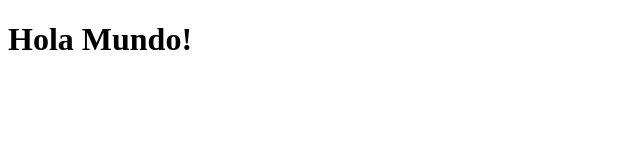
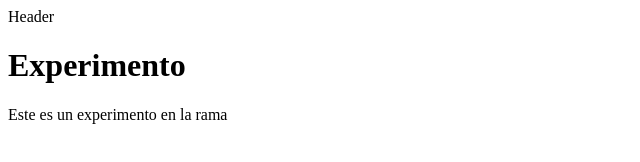
Before and after one commit to Molko-Elizabeth/practicafrontendCafe, a plain HTML site: page index.html in a window 1280 px wide. Shown: the whole page, without its empty margins (0-640 px from the left). Drawn offline with Linux system fonts and the light colour scheme.

Commit message:
Agregamos texto de experimento

```diff
--- a/index.html
+++ b/index.html
@@ -7,8 +7,13 @@
     <title>Hola Mundo</title>
 </head>
 <body>
+    <header>Header</header>
 
-    <h1>Hola Mundo!</h1>
+    <h1>Experimento</h1>
+
+    <footer>
+        <p>Este es un experimento en la rama</p>
+    </footer>
 
 </body>
 </html>
```
Also changed, not shown: 2 other files.
